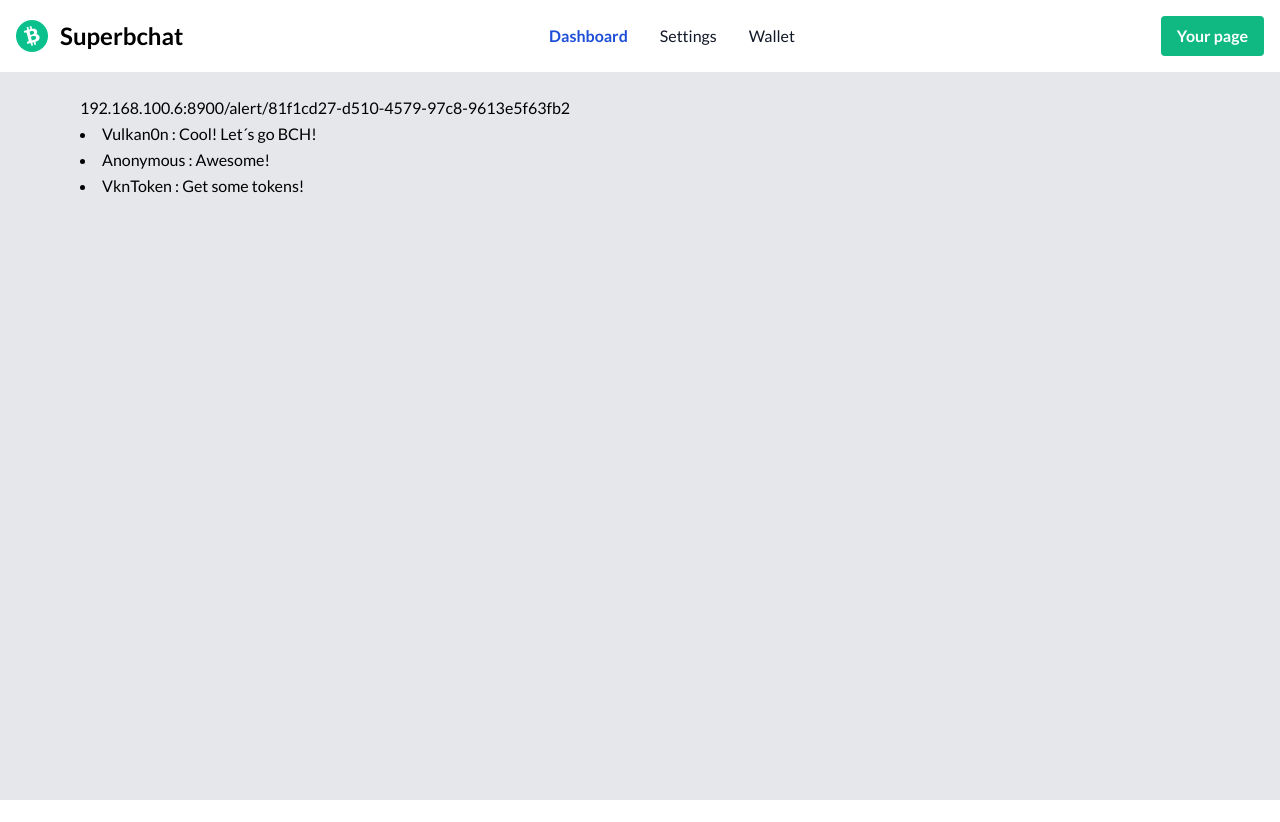
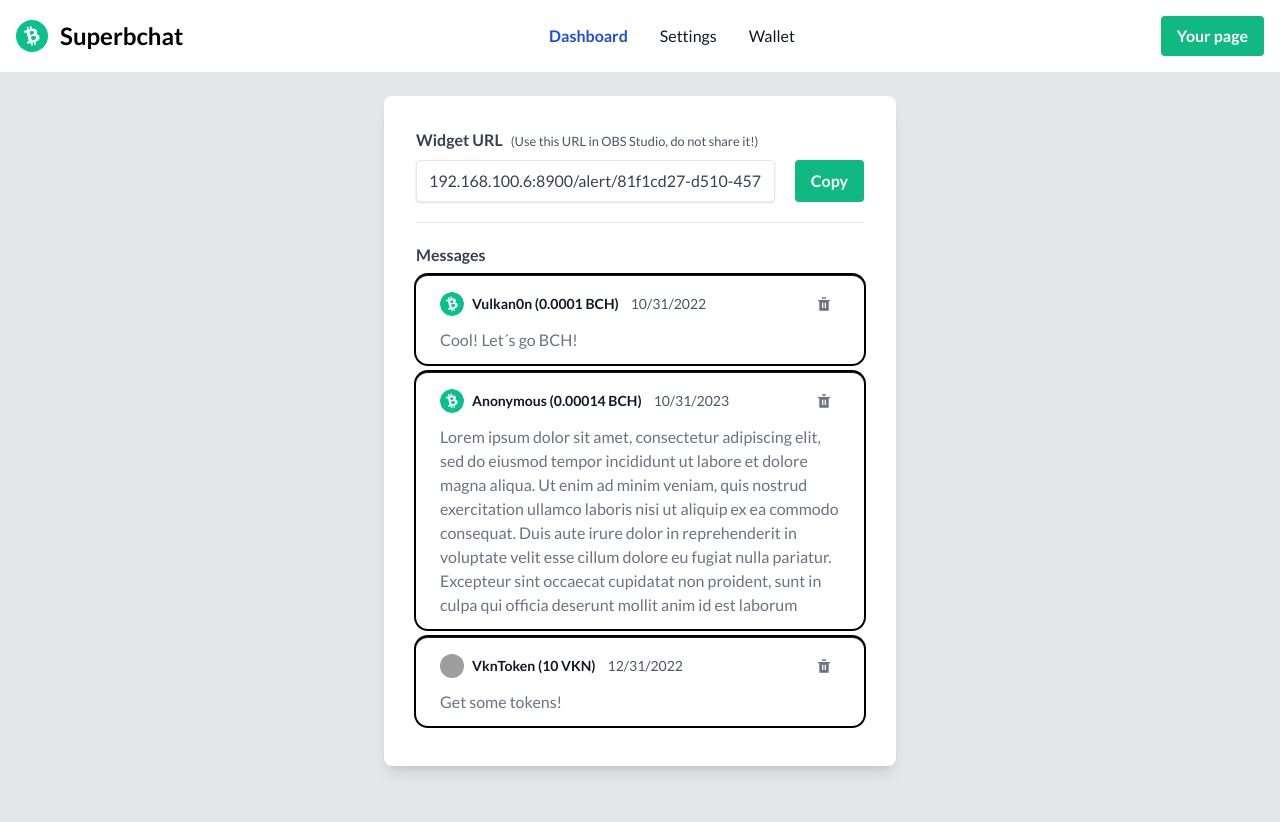
Before and after one commit to vulkan0n/superbchat, a Vue app in the folder frontend/: page /dashboard in a window 1280 px wide. Before the commit the page ends 800 px from the top, so only its background shows below. Built offline with nearby package versions, Linux system fonts and the light colour scheme; grey boxes are pictures that could not be loaded.

Commit message:
Added Dashboard and Message commponents

```diff
--- a/frontend/src/components/Dashboard.vue
+++ b/frontend/src/components/Dashboard.vue
@@ -1,47 +1,147 @@
 <script>
+import Message from "./Message.vue";
+import { ref, onMounted } from "vue";
 const fakeAlertUrl =
   "192.168.100.6:8900/alert/81f1cd27-d510-4579-97c8-9613e5f63fb2";
 
-const fakeMessages = [
+const fakeMessagesObj = [
   {
     sender: "Vulkan0n",
     amount: 0.0001,
+    created: "2022-10-31T09:00:00.594Z",
     message: "Cool! Let´s go BCH!",
   },
   {
     sender: "Anonymous",
     amount: 0.00014,
-    message: "Awesome!",
+    created: "2023-10-31T09:00:00.594Z",
+    message:
+      "Lorem ipsum dolor sit amet, consectetur adipiscing elit, sed do eiusmod tempor incididunt ut labore et dolore magna aliqua. Ut enim ad minim veniam, quis nostrud exercitation ullamco laboris nisi ut aliquip ex ea commodo consequat. Duis aute irure dolor in reprehenderit in voluptate velit esse cillum dolore eu fugiat nulla pariatur. Excepteur sint occaecat cupidatat non proident, sunt in culpa qui officia deserunt mollit anim id est laborum",
   },
   {
     sender: "VknToken",
     amount: 0,
+    created: "2022-12-31T09:00:00.594Z",
     message: "Get some tokens!",
     isCashToken: true,
-    cashToken: {
-      symbol: "VKN",
-      amount: 10,
-      logo: "https://gist.githubusercontent.com/vulkan0n/74922802a5d3a8861765e882c3a2db1a/raw/logo.png",
-    },
+    tknSymbol: "VKN",
+    tknAmount: 10,
+    tknLogo: "https://gist.githubusercontent.com/vulkan0n/74922802a5d3a8861765e882c3a2db1a/raw/logo.png",
   },
 ];
 
 export default {
+  components: { Message },
   setup() {
-    return { fakeMessages, fakeAlertUrl };
+    const fakeMessages = ref();
+    const copiedUrl = ref(false);
+
+    const unsecuredCopyToClipboard = (text) => {
+      const textArea = document.createElement("textarea");
+      textArea.value = text;
+      document.body.appendChild(textArea);
+      textArea.focus({ preventScroll: true });
+      textArea.select();
+      try {
+        document.execCommand("copy");
+      } catch (err) {
+        console.error("Unable to copy to clipboard", err);
+      }
+      document.body.removeChild(textArea);
+    };
+
+    const copyToClipboard = () => {
+      var content = fakeAlertUrl;
+      if (window.isSecureContext && navigator.clipboard) {
+        navigator.clipboard.writeText(content);
+      } else {
+        unsecuredCopyToClipboard(content);
+      }
+      copiedUrl.value = true;
+      setTimeout(() => {
+        copiedUrl.value = false;
+      }, 2000);
+    };
+
+    onMounted(() => {
+      fakeMessages.value = fakeMessagesObj;
+    });
+
+    return { fakeMessages, fakeAlertUrl, copyToClipboard, copiedUrl };
   },
 };
 </script>
 
 <template>
-  <div>
-    <h1>{{ fakeAlertUrl }}</h1>
-    <li
-      v-for="superbchat in fakeMessages"
-      :key="superbchat.sender"
-      class="my-0.5"
-    >
-      {{ superbchat.sender }} : {{ superbchat.message }}
-    </li>
+  <div class="flex md:flex-col justify-center">
+    <div class="max-w-full mx-4 text-gray-600 items-center">
+      <transition name="fade">
+        <div
+          v-if="copiedUrl"
+          class="flex z-20 absolute left-1/3 md:left-1/2 md:-ml-20 -mt-4 rounded bg-emerald-500 text-white text-sm font-bold px-4 py-3"
+          role="alert"
+        >
+          <svg
+            class="fill-current w-4 h-4 mr-2"
+            xmlns="http://www.w3.org/2000/svg"
+            viewBox="0 0 20 20"
+          >
+            <path
+              d="M12.432 0c1.34 0 2.01.912 2.01 1.957 0 1.305-1.164 2.512-2.679 2.512-1.269 0-2.009-.75-1.974-1.99C9.789 1.436 10.67 0 12.432 0zM8.309 20c-1.058 0-1.833-.652-1.093-3.524l1.214-5.092c.211-.814.246-1.141 0-1.141-.317 0-1.689.562-2.502 1.117l-.528-.88c2.572-2.186 5.531-3.467 6.801-3.467 1.057 0 1.233 1.273.705 3.23l-1.391 5.352c-.246.945-.141 1.271.106 1.271.317 0 1.357-.392 2.379-1.207l.6.814C12.098 19.02 9.365 20 8.309 20z"
+            />
+          </svg>
+          <p>URL copied!</p>
+        </div>
+      </transition>
+      <div
+        id="mainBoard"
+        class="rounded-lg shadow-lg p-3 md:p-8 w-full md:w-max m-auto bg-white overflow-auto overflow-ellipsis"
+      >
+        <div class="space-y-2">
+          <label
+            class="text-gray-700 text-m font-bold mb-2 mr-2"
+            for="alert-url"
+            >Widget URL</label
+          >
+          <small
+            ><label
+              >(Use this URL in OBS Studio, do not share it!)</label
+            ></small
+          >
+          <div class="flex space-x-2">
+            <input
+              class="shadow border block rounded w-full mr-3 py-2 px-3 text-gray-700 leading-normal focus:outline-none focus:shadow-outline"
+              id="fakeAlertUrl"
+              type="text"
+              v-model="fakeAlertUrl"
+              readonly
+            />
+            <button
+              class="bg-emerald-500 hover:bg-emerald-700 text-white font-bold py-2 px-4 rounded focus:outline-none focus:shadow-outline"
+              @click="copyToClipboard"
+            >
+              Copy
+            </button>
+          </div>
+        </div>
+        <hr class="my-5" />
+        <div>
+          <label class="text-gray-700 text-m font-bold mb-2">Messages</label>
+          <div v-for="superbchat in fakeMessages" :key="superbchat.seder">
+            <message v-bind="superbchat" />
+          </div>
+        </div>
+      </div>
+    </div>
   </div>
 </template>
+
+<style>
+.fade-enter-active,
+.fade-leave-active {
+  transition: opacity 0.5s;
+}
+.fade-enter, .fade-leave-to /* .fade-leave-active in <2.1.8 */ {
+  opacity: 0;
+}
+</style>
--- /dev/null
+++ b/frontend/src/components/Message.vue
@@ -0,0 +1,123 @@
+<script>
+import { ref } from "vue";
+
+export default {
+  props: {
+    sender: {
+      type: String,
+      required: true,
+    },
+    amount: {
+      type: Number,
+      required: true,
+    },
+    message: {
+      type: String,
+      required: true,
+    },
+    created: {
+      type: String,
+      required: true,
+    },
+    isCashToken: {
+      type: Boolean,
+      required: false,
+    },
+    tknSymbol: {
+      type: String,
+      required: false,
+    },
+    tknAmount: {
+      type: Number,
+      required: true,
+    },
+    tknLogo: {
+      type: String,
+      required: false,
+    },
+  },
+  setup(props) {
+    function onDelete() {
+      console.log("Delete: " + props.sender);
+    }
+
+    const createdDate = new Date(props.created);
+    const createdDateStr = createdDate.toLocaleDateString();
+
+    return { onDelete, createdDateStr };
+  },
+};
+</script>
+
+<template>
+  <article
+    :key="sender"
+    class="py-3 px-6 my-2 max-w-md ring-black text-base ring-2 bg-white border-t border-gray-900 dark:border-gray-900 dark:bg-gray-500 rounded-xl"
+  >
+    <footer class="flex justify-between items-center mb-2">
+      <div class="flex items-center">
+        <p
+          v-if="!isCashToken"
+          class="inline-flex items-center mr-3 text-sm text-gray-900 dark:text-white font-semibold"
+        >
+          <img
+            class="mr-2 w-6 h-6 rounded-full"
+            src="../assets/bitcoin-cash-bch-logo.svg"
+            alt="BitcoinCash Logo"
+          />{{ sender }} ({{ amount }} BCH)
+        </p>
+        <p
+          v-if="isCashToken"
+          class="inline-flex items-center mr-3 text-sm text-gray-900 dark:text-white font-semibold"
+        >
+          <img
+            class="mr-2 w-6 h-6 rounded-full"
+            :src="tknLogo"
+            alt="Token Logo"
+            />{{ sender }} ({{ tknAmount }} {{tknSymbol}})
+        </p>
+        <p class="text-sm text-gray-600 dark:text-gray-400">
+          <time pubdate="" :title="createdDateStr">{{ createdDateStr }}</time>
+        </p>
+      </div>
+      <button
+        id="dropdownComment4Button"
+        class="inline-flex items-center p-2 text-sm font-medium text-center text-gray-500 dark:text-gray-40 bg-white rounded-lg hover:bg-gray-100 focus:ring-4 focus:outline-none focus:ring-gray-50 dark:bg-gray-700 dark:hover:bg-gray-800 dark:focus:ring-gray-600"
+        type="button"
+        @click="onDelete"
+      >
+        <svg
+          width="16px"
+          height="16px"
+          viewBox="0 0 512 512"
+          version="1.1"
+          xmlns="http://www.w3.org/2000/svg"
+          xmlns:xlink="http://www.w3.org/1999/xlink"
+        >
+          <title>Delete</title>
+          <g
+            id="Page-1"
+            stroke="none"
+            stroke-width="1"
+            fill="none"
+            fill-rule="evenodd"
+          >
+            <g
+              id="trashcan"
+              fill="currentColor"
+              transform="translate(64.000000, 42.666667)"
+            >
+              <path
+                d="M256,42.6666667 L128,42.6666667 L128,7.10542736e-15 L256,7.10542736e-15 L256,42.6666667 Z M170.666667,170.666667 L128,170.666667 L128,341.333333 L170.666667,341.333333 L170.666667,170.666667 Z M256,170.666667 L213.333333,170.666667 L213.333333,341.333333 L256,341.333333 L256,170.666667 Z M384,85.3333333 L384,128 L341.333333,128 L341.333333,426.666667 L42.6666667,426.666667 L42.6666667,128 L0,128 L0,85.3333333 L384,85.3333333 Z"
+                id="Shape"
+              ></path>
+            </g>
+          </g>
+        </svg>
+      </button>
+    </footer>
+    <p class="text-gray-500 dark:text-gray-900">
+      {{ message }}
+    </p>
+  </article>
+</template>
--- a/frontend/src/views/DashboardView.vue
+++ b/frontend/src/views/DashboardView.vue
@@ -103,7 +103,7 @@
       </div>
     </div>
   </nav>
-  <div class="mt-24 mb-14 mx-20">
+  <div class="mt-24 mb-14 mx-3 md:mx-20">
     <dashboard v-show="selectedTab == 'Dashboard'" />
     <settings v-show="selectedTab == 'Settings'" />
     <wallet v-show="selectedTab == 'Wallet'" />
```
